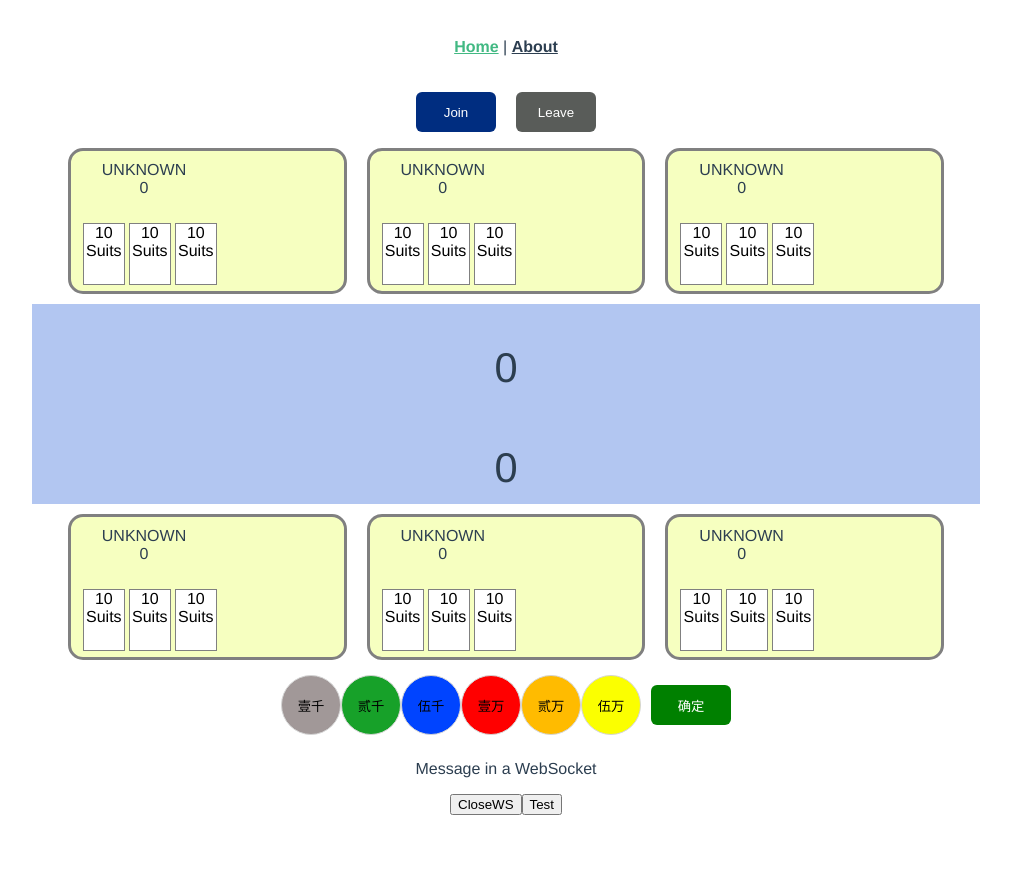
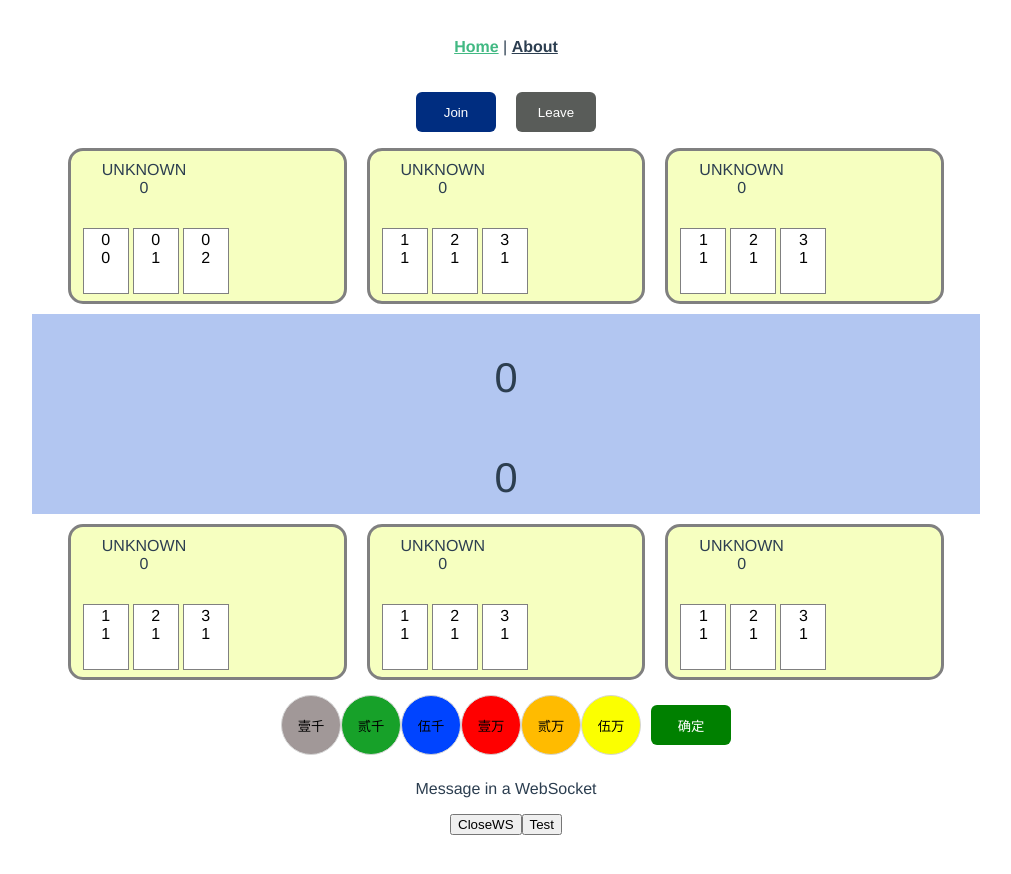
Before and after one commit to billzhou2005/th-apptest, a Vue app: page / in a window 1280 px wide. Shown: the top 874 px of the page, without its empty margins (134-1145 px from the left). Built offline with nearby package versions, Linux system fonts and the light colour scheme; no server answers.

Commit message:
assigned cards prepare

```diff
--- a/src/components/Card.vue
+++ b/src/components/Card.vue
@@ -5,6 +5,7 @@
   height:60px;
   color: #000;
   background-color: white;
+  padding: 2px;
   border-style: solid;
   border-width: 1.2px;
   border-color: grey;
@@ -15,8 +16,8 @@
 
 <template>
   <div class="card">
-    <span>10</span> <br>
-    <span>Suits</span>
+    <span>{{ points }}</span> <br>
+    <span>{{ suits }}</span>
   </div>
 </template>
 
@@ -26,7 +27,18 @@ import { defineComponent } from 'vue'
 export default defineComponent({
   name: 'Card',
   props: {
-    msg: String
+    index: {
+      type: Number,
+      required: true
+    },
+    points: {
+      type: Number,
+      default: 0
+    },
+    suits: {
+      type: Number,
+      default: 0
+    },
   }
 })
 
--- a/src/components/Player.vue
+++ b/src/components/Player.vue
@@ -1,7 +1,7 @@
 <style lang="scss" scoped>
 .one-third{
   width:20%;
-  height:120px;
+  height:130px;
   background:rgb(246, 255, 192);
   float:left;
   border-style: solid;
@@ -13,7 +13,7 @@
 
 .one-thirdFocus{
   width:20%;
-  height:120px;
+  height:130px;
   background:rgb(246, 255, 192);
   float:left;
   border-style: solid;
@@ -59,9 +59,11 @@
       > {{ counter }} </span> <br>
     </div>
     <div class="down-cards">
-      <Card/>
-      <Card/>
-      <Card/>
+      <Card
+        v-for="card in playerCards"
+        :key="card.index"
+        v-bind="card"
+      />
     </div>
   </div>
 </template>
@@ -103,6 +105,14 @@ export default defineComponent({
       type: Boolean,
       default: false
     },
+    playerCards: {
+      type: Array,
+      default: [
+        { index: 0, points: 1, suits: 1 },
+        { index: 1, points: 2, suits: 1 },
+        { index: 2, points: 3, suits: 1 },
+      ],
+    }
   }
 })
 </script>
--- a/src/views/Home.vue
+++ b/src/views/Home.vue
@@ -87,12 +87,15 @@ export default  {
         "cardsTypes": ["TBD","TBD","TBD","TBD","TBD","TBD","TBD","TBD","TBD"],
       },
       playersGroup: [
-        { index: 0, playerName: "UNKNOWN", balance: 0, bvol: 0, counter: 0, focus: false },
-        { index: 1, playerName: "UNKNOWN", balance: 0, bvol: 0, counter: 0, focus: false },
-        { index: 2, playerName: "UNKNOWN", balance: 0, bvol: 0, counter: 0, focus: false },
-        { index: 3, playerName: "UNKNOWN", balance: 0, bvol: 0, counter: 0, focus: false },
-        { index: 4, playerName: "UNKNOWN", balance: 0, bvol: 0, counter: 0, focus: false },
-        { index: 5, playerName: "UNKNOWN", balance: 0, bvol: 0, counter: 0, focus: false },
+        { index: 0, playerName: "UNKNOWN", balance: 0, bvol: 0, counter: 0, focus: false, playerCards: [ { index: 0, points: 0, suits: 0 }, { index: 1, points: 0, suits: 1 }, { index: 2, points: 0, suits: 2 },] },
+        { index: 1, playerName: "UNKNOWN", balance: 0, bvol: 0, counter: 0, focus: false, playerCards: [ { index: 0, points: 1, suits: 1 }, { index: 1, points: 2, suits: 1 }, { index: 2, points: 3, suits: 1 },] },
+        { index: 2, playerName: "UNKNOWN", balance: 0, bvol: 0, counter: 0, focus: false, playerCards: [ { index: 0, points: 1, suits: 1 }, { index: 1, points: 2, suits: 1 }, { index: 2, points: 3, suits: 1 },] },
+        { index: 3, playerName: "UNKNOWN", balance: 0, bvol: 0, counter: 0, focus: false, playerCards: [ { index: 0, points: 1, suits: 1 }, { index: 1, points: 2, suits: 1 }, { index: 2, points: 3, suits: 1 },] },
+        { index: 4, playerName: "UNKNOWN", balance: 0, bvol: 0, counter: 0, focus: false, playerCards: [ { index: 0, points: 1, suits: 1 }, { index: 1, points: 2, suits: 1 }, { index: 2, points: 3, suits: 1 },] },
+        { index: 5, playerName: "UNKNOWN", balance: 0, bvol: 0, counter: 0, focus: false, playerCards: [ { index: 0, points: 1, suits: 1 }, { index: 1, points: 2, suits: 1 }, { index: 2, points: 3, suits: 1 },] },
+        { index: 6, playerName: "UNKNOWN", balance: 0, bvol: 0, counter: 0, focus: false, playerCards: [ { index: 0, points: 1, suits: 1 }, { index: 1, points: 2, suits: 1 }, { index: 2, points: 3, suits: 1 },] },
+        { index: 7, playerName: "UNKNOWN", balance: 0, bvol: 0, counter: 0, focus: false, playerCards: [ { index: 0, points: 1, suits: 1 }, { index: 1, points: 2, suits: 1 }, { index: 2, points: 3, suits: 1 },] },
+        { index: 8, playerName: "UNKNOWN", balance: 0, bvol: 0, counter: 0, focus: false, playerCards: [ { index: 0, points: 1, suits: 1 }, { index: 1, points: 2, suits: 1 }, { index: 2, points: 3, suits: 1 },] },
       ],
       bCtlVol: [
         { ctrVol1:100, ctrVol2:200, ctrVol3:500, ctrVol4:1000, ctrVol5:2000, ctrVol6:5000},
@@ -197,6 +200,26 @@ export default  {
       try {
         rcvJson = JSON.parse(evt.data)
         if(rcvJson.tID == parseInt(localStorage.getItem("RoomID"))) {
+          let currentSeatID = 0
+          let startPoint = 0
+
+          // get the seaID, assigned by back-end or user slected(TBI)
+          let i = 0
+          for (i=0; i<6; i++) {
+            if(this.roomMsg.names[i] == localStorage.getItem("LoginUser")) {
+              currentSeatID = i
+              localStorage.setItem("seatID",currentSeatID)
+              break
+            }
+          }
+
+          // TOP player Line(0,1,2): startPoint is first player as the left-top
+          // Bottom player Line(5,4,3):
+          startPoint = currentSeatID + 2
+          if(startPoint > 5) {
+            startPoint = startPoint - 6
+          }
+
           if(rcvJson.cardsName == "jhCards") {
             this.cards.tID = rcvJson.tID
             this.cards.cardsName =rcvJson.cardsName
@@ -218,23 +241,6 @@ export default  {
             this.roomMsg.balances = rcvJson.balances
             console.log("Room data received:")
             console.log(this.roomMsg)
-
-            let currentSeatID = 0
-            let startPoint = 0
-
-            let i = 0
-            for (i=0; i<6; i++) {
-              if(this.roomMsg.names[i] == localStorage.getItem("LoginUser")) {
-                currentSeatID = i
-                localStorage.setItem("seatID",currentSeatID)
-                break
-              }
-            }
-
-            startPoint = currentSeatID + 2
-            if(startPoint > 5) {
-              startPoint = startPoint - 6
-            }
 
             let j = 0
             for (i=0; i<6; i++) {
```
